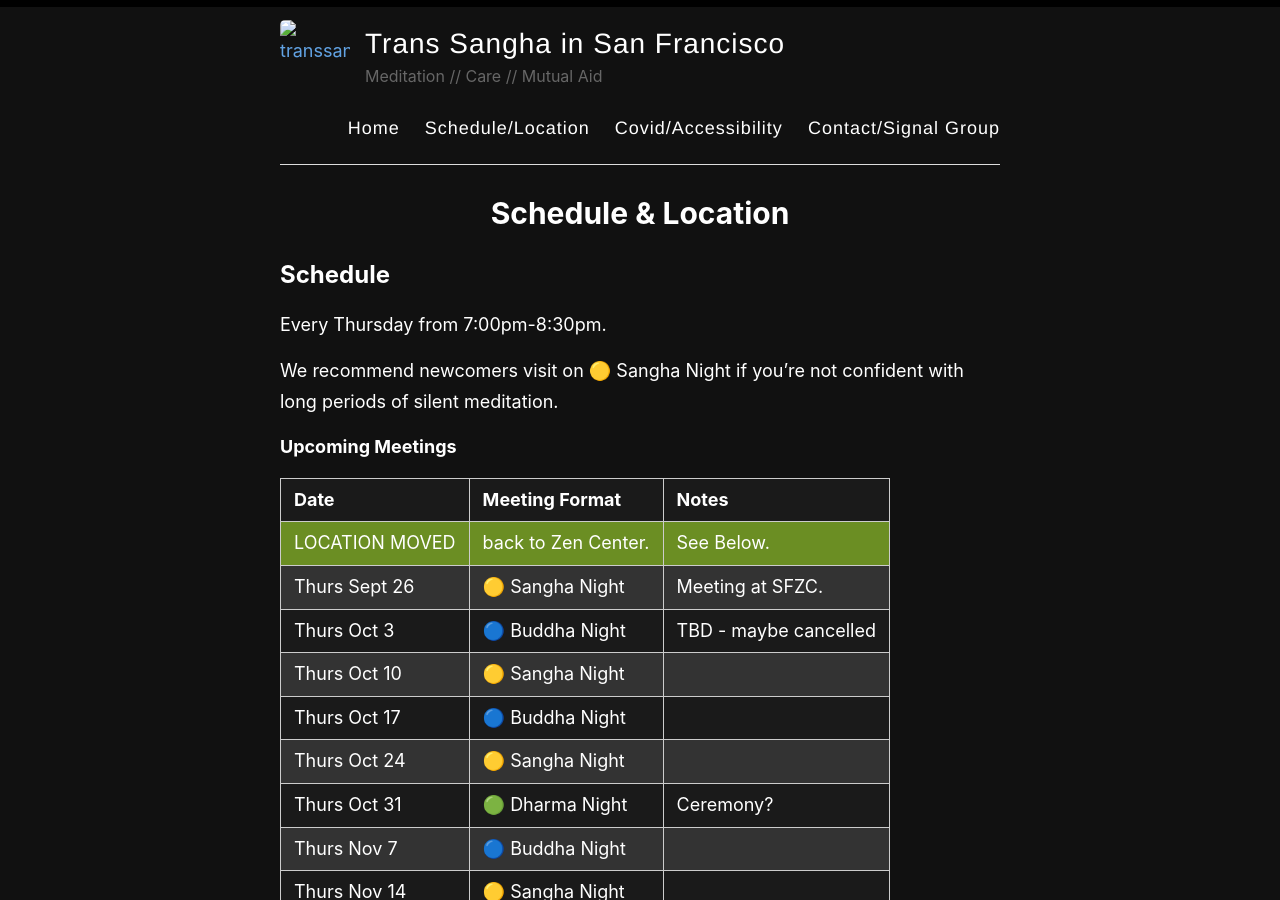
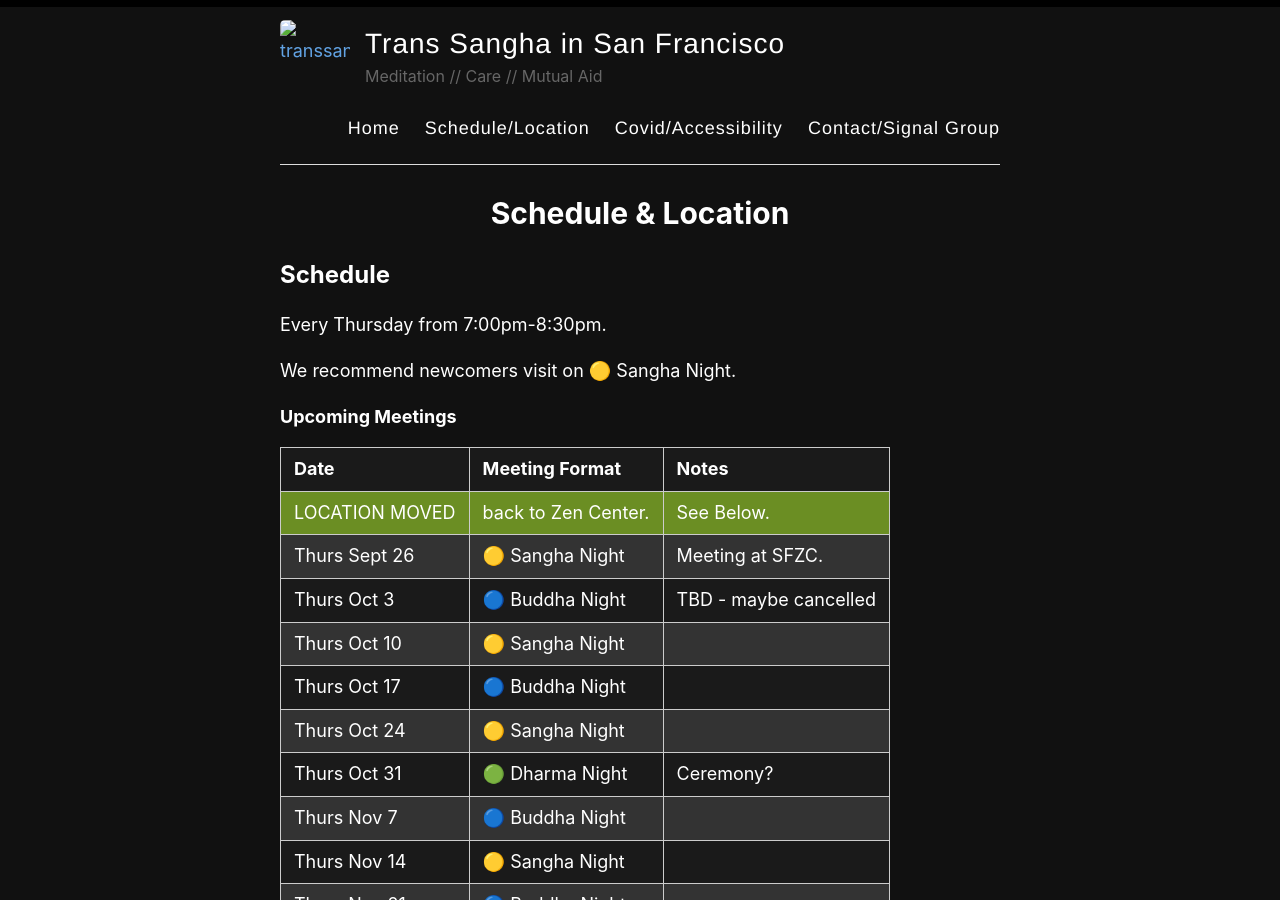
Before and after one commit to rykener/transsangha, a Jekyll site: the page built from _pages/schedule.md, in a window 1280 px wide and 900 px high. Built offline with Jekyll 4.4.1, drawn with Linux system fonts in a browser that asks for light colours.

Commit message:
remove language

```diff
--- a/_pages/schedule.md
+++ b/_pages/schedule.md
@@ -8,7 +8,7 @@ permalink: /schedule
 
 Every Thursday from 7:00pm-8:30pm.
 
-We recommend newcomers visit on 🟡 Sangha Night if you're not confident with long periods of silent meditation.
+We recommend newcomers visit on 🟡 Sangha Night.
 
 **Upcoming Meetings**
 
```
